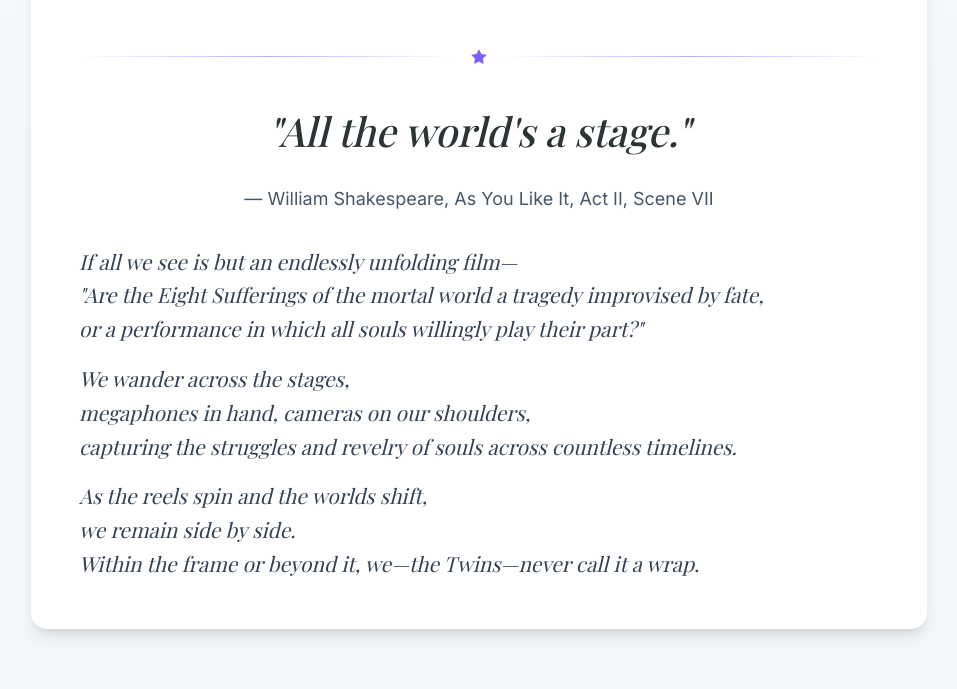
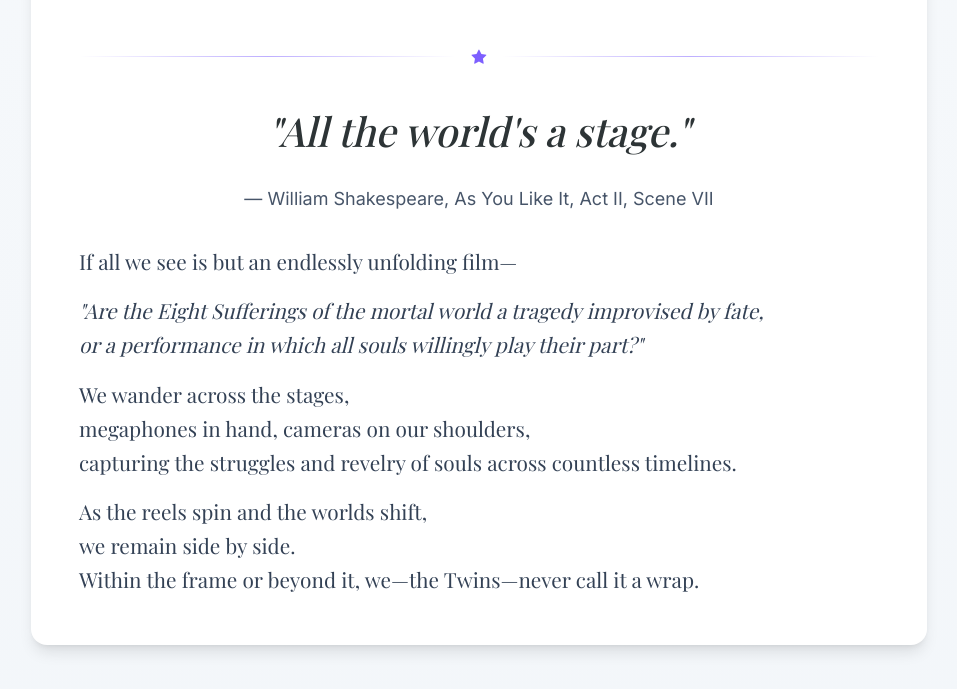
Before and after one commit to chronie-shizutoki/geshin-fan-work, a plain HTML site: page index.html in a window 1280 px wide. Shown: the part 1070-1759 px from the top of the page, without its empty margins (161-1118 px from the left). Drawn offline with nearby package versions, Linux system fonts and the light colour scheme; grey boxes are pictures that could not be loaded.

Commit message:
style(index.html): 调整引文部分的样式和结构
移除外层div的斜体样式，为内部引文单独添加斜体样式
优化段落结构，确保样式一致性

```diff
--- a/index.html
+++ b/index.html
@@ -140,12 +140,15 @@
                         — William Shakespeare, As You Like It, Act II, Scene VII
                     </p>
 
-                    <div class="space-y-4 font-serif text-[clamp(1.1rem,2vw,1.3rem)] text-slate-700 leading-relaxed italic">
+                    <div class="space-y-4 font-serif text-[clamp(1.1rem,2vw,1.3rem)] text-slate-700 leading-relaxed">
                         <p>
                             If all we see is but an endlessly unfolding film—<br>
+                            <div class="space-y-4 font-serif text-[clamp(1.1rem,2vw,1.3rem)] text-slate-700 leading-relaxed italic">
                             "Are the Eight Sufferings of the mortal world a tragedy improvised by fate,<br>
                             or a performance in which all souls willingly play their part?"
                         </p>
+                        </div>
+                        <div class="space-y-4 font-serif text-[clamp(1.1rem,2vw,1.3rem)] text-slate-700 leading-relaxed">
                         <p>
                             We wander across the stages,<br>
                             megaphones in hand, cameras on our shoulders,<br>
```
